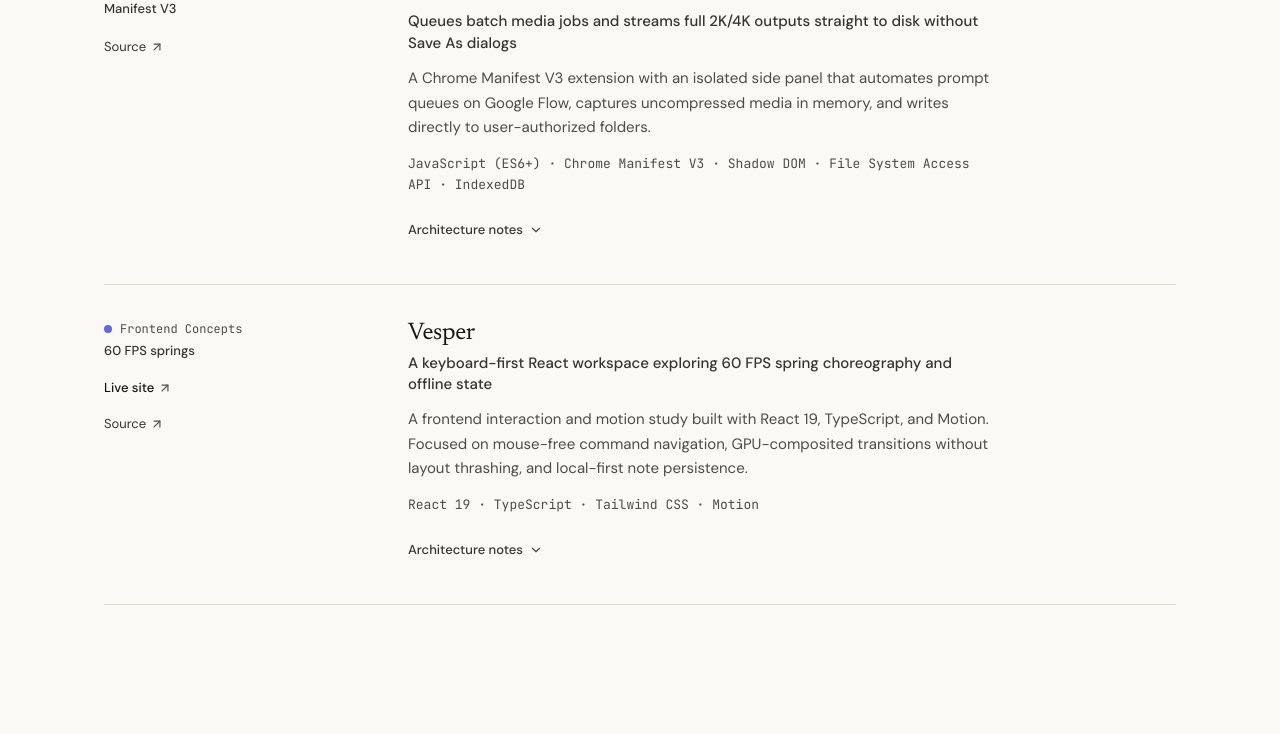
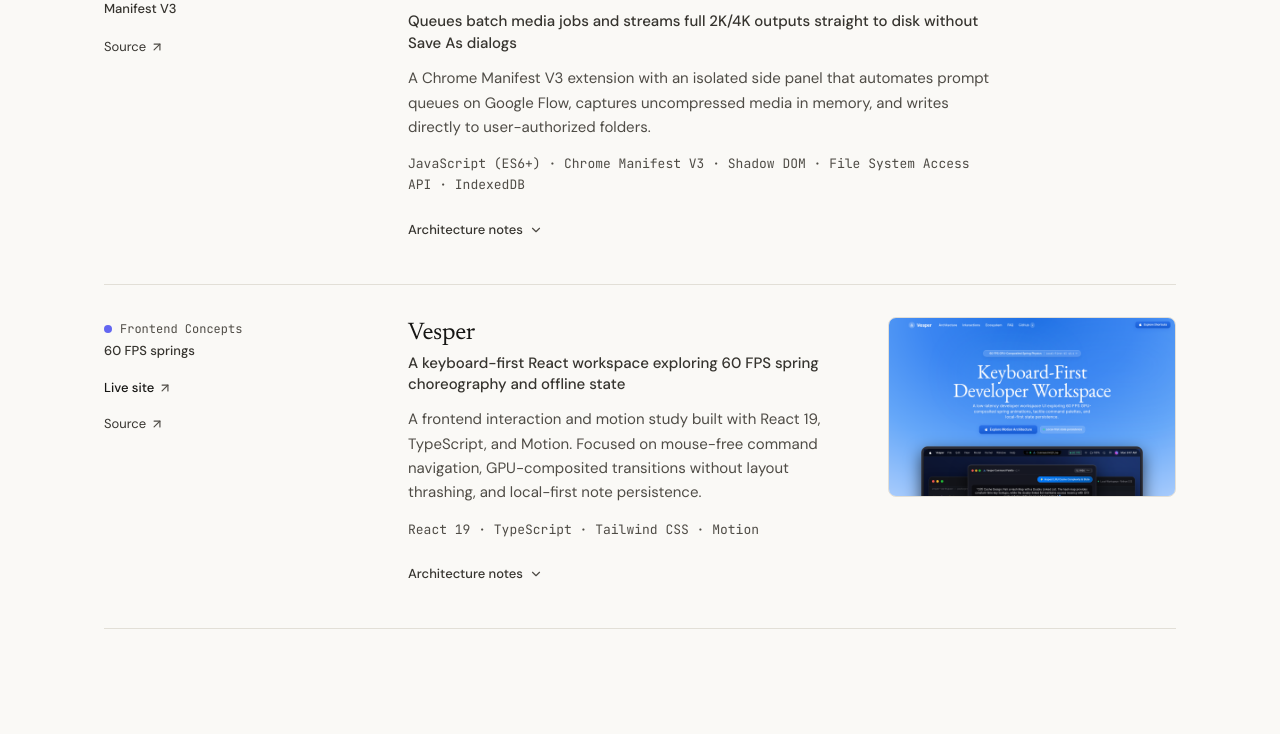
Before and after one commit to mahmudbuilds/portfolio, a React (Vite) app: page / in a window 1280 px wide. Shown: the part 2084-2818 px from the top of the page. Built offline with nearby package versions, Linux system fonts and the light colour scheme.

Commit message:
feat(projects): add refreshed Vesper preview screenshot to project row

```diff
--- a/src/components/ProjectCard.tsx
+++ b/src/components/ProjectCard.tsx
@@ -226,7 +226,14 @@ export function ProjectCard({ project, variant = "index" }: ProjectCardProps) {
         </div>
       </div>
 
-      {/* Right Content Column */}
+      {/* Right Content Column (+ Optional Preview Image) */}
+      <div
+        className={
+          project.screenshot
+            ? "grid grid-cols-1 lg:grid-cols-[minmax(0,1fr)_18rem] gap-6 lg:gap-8 items-start"
+            : ""
+        }
+      >
         <div className="space-y-3 max-w-[54ch]">
           <div>
             <h3 className="font-serif text-xl sm:text-2xl tracking-[-0.015em] font-normal text-ink text-balance">
@@ -296,6 +303,18 @@ export function ProjectCard({ project, variant = "index" }: ProjectCardProps) {
             )}
           </div>
         </div>
+
+        {project.screenshot && (
+          <div className="aspect-[16/10] w-full max-w-md lg:max-w-none rounded-lg border border-line bg-surface overflow-hidden">
+            <img
+              src={project.screenshot}
+              alt={project.screenshotAlt ?? `${project.title} application interface`}
+              loading="lazy"
+              className="w-full h-full object-cover object-top"
+            />
+          </div>
+        )}
+      </div>
     </article>
   );
 }
--- a/src/data/portfolioData.ts
+++ b/src/data/portfolioData.ts
@@ -230,6 +230,9 @@ export const projectsData: Project[] = [
     githubUrl: "https://github.com/mahmudbuilds/vesper",
     featured: false,
     accentHex: "#6366f1",
+    screenshot: "/projects/vesper.png",
+    screenshotAlt:
+      "Vesper keyboard-first developer workspace UI showing the hero, 60 FPS spring physics badge, and interactive command palette preview",
   },
 ];
 
```
Also changed, not shown: public/projects/vesper.png (added). Lines whose indentation alone changed are shown as unchanged.
